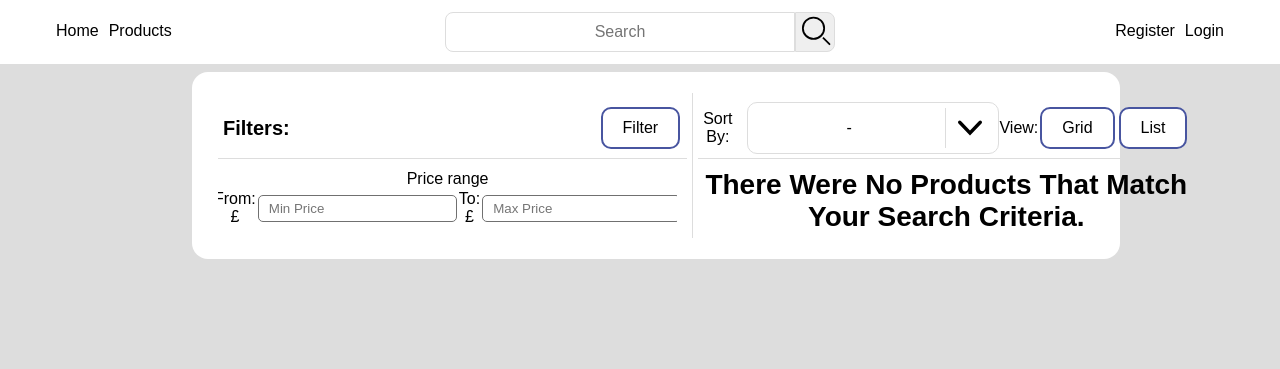
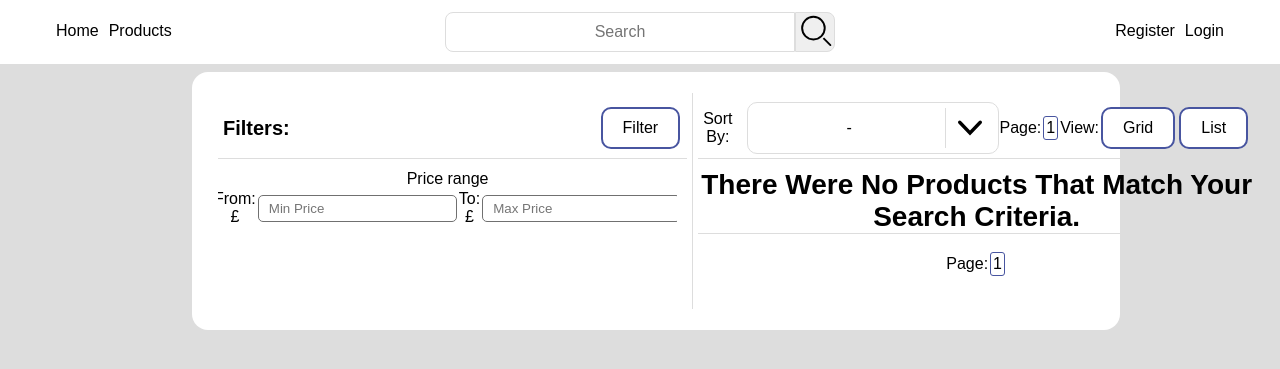
Before and after one commit to randomman552/CM1102-OnlineShop, a Flask app: template shop/templates/products/products.html in a window 1280 px wide. Shown: the top 369 px of the page. Run offline with Flask 2, Linux system fonts and the light colour scheme; the template is opened without the code that fills it, so the values that code supplies are empty.

Commit message:
Split products accross multiple pages

```diff
--- a/shop/static/styles/products.css
+++ b/shop/static/styles/products.css
@@ -37,6 +37,11 @@
 	align-items: center;
 	margin-bottom: 10px;
 	border-bottom: 1px solid var(--bg-color);
+}
+.container.controls.bottom {
+	border: none;
+	border-top: 1px solid var(--bg-color);
+	justify-content: center;
 }
 .container.controls > div {
 	align-items: inherit;
@@ -86,8 +91,7 @@ product:hover {
 	flex-direction: column-reverse;
 }
 /* These rules are used to change the look of the list mode */
-/* DO NOT USE THEM ANYWHERE ELSE */
-/* TODO: Could replace with better names with some edits to products.html */
+/* I would advise against using them anywhere else if you can avoid it */
 .info-container.grid.novis.reverse {
 	flex-basis: 30%;
 }
--- a/shop/static/styles/styles.css
+++ b/shop/static/styles/styles.css
@@ -1,3 +1,5 @@
+/* TODO: Add some other color modes? */
+/* TODO: Add media queries to change page layout with lower res (less than 1080px accross) screens */
 /* Root element for setting variables */
 :root {
 	font-size: 16px;
@@ -14,15 +16,6 @@ body {
 	background-color: var(--bg-color);
 	margin: 0;
 	padding: 0;
-}
-body::-webkit-scrollbar {
-	width: 10px;
-}
-body::-webkit-scrollbar-track {
-	background: var(--bg-color);
-}
-body::-webkit-scrollbar-thumb {
-	background: var(--fg-color);
 }
 
 /*Header attributes */
@@ -92,17 +85,18 @@ form.search button[type = "submit"] {
 	border-radius: 0.5rem 0 0 0.5rem;
 }
 form.search button[type = "submit"] {
+	cursor: pointer;
 	flex-basis: 2.5rem;
 	flex-shrink: 0;
 	border-radius: 0 0.5rem 0.5rem 0;
 }
+form.search button > img {
+	width: 90%;
+	height: 90%;
+}
 form.search input[type = "text"]:hover,
 form.search button[type = "submit"]:hover {
 	background: var(--button-hover);
-}
-form.search button > img {
-	width: 2rem;
-	height: 2rem;
 }
 
 /* Attributes for main section of the page */
@@ -369,13 +363,26 @@ div.dropdown-container {
 	height: 100%;
 	box-sizing: border-box;
 	border-radius: 0;
-	--button-border: var(--fg-color);
+	--border-color: var(--fg-color);
 	--button-hover-border: blue;
-	border-bottom: 2px solid var(--button-border);
+	border-bottom: 2px solid var(--border-color);
 }
 .button.bottom-only:hover {
 	background-color: initial;
 	border-bottom: 2px solid var(--button-hover-border);
+}
+/* Small button, intended for use in places like the page switcher */
+.button.small {
+	border: 1px solid var(--border-color);
+	padding: 2px;
+	border-radius: 3px;
+}
+/* For buttons containing images, the image will need to size itself */
+.button > img {
+	max-width: 100%;
+	max-height: 100%;
+	height: auto;
+	width: auto;
 }
 
 /* Heading styles */
--- a/shop/templates/products/macros.html
+++ b/shop/templates/products/macros.html
@@ -1,4 +1,4 @@
-{% macro rating(score, count) -%}
+{% macro rating(score, count=None) -%}
     {# Score should be the score to display, and count should be the number of reviews to display after #}
     <a href="#reviews" class="rating-container">
         {% for star_num in range(5) -%}
@@ -17,8 +17,43 @@
         {%- endfor %}
 
         {# Put the number of reviews after the stars if it has been set #}
-        {% if count -%}
+        {% if count != None -%}
             <div class="star number">{{ count }}</div>
         {%- endif %}
     </a>
 {%- endmacro %}
+
+{% macro page_slider(cur_page, max_page) -%}
+    {# Build a page slider #}
+    <form action="" method="get" style="display: flex; flex-direction: row; align-items: center;">
+        <label>Page: </label>
+        {# Create hidden fields for each of the args in the URL,
+            means they are not lost with the form submit #}
+        {% for arg in request.args -%}
+            {# Must ensure we dont copy the page variable again #}
+            {% if arg != "page" -%}
+                <input type="hidden" name="{{- arg -}}" value="{{- request.args[arg] -}}">
+            {%- endif %}
+        {%- endfor %}
+
+        {# Check if we need to have links to the previous pages #}
+        {% if cur_page > 1 -%}
+            {% if max_page > cur_page + 1 %}
+                <button class="button small" name="page" type="submit" value="1">{{- "..." -}}</button>
+            {%- endif %}
+            <button name="page" class="button small" type="submit" value="{{- cur_page - 1 -}}">{{- cur_page - 1 -}}</button>
+        {%- endif %}
+
+        <button name="page" class="button small" type="submit" value="{{- cur_page -}}">{{- cur_page -}}</button>
+
+        {# Check if we need to have links to the next pages #}
+        {% if max_page > cur_page %}
+            <button name="page" class="button small" type="submit" value="{{- cur_page + 1 -}}">{{- cur_page + 1 -}}</button>
+            {% if max_page > cur_page + 1 %}
+                <button name="page" class="button small" type="submit" value="{{- max_page -}}">{{- "..." -}}</button>
+            {% endif %}
+        {% endif %}
+    </form>
+{%- endmacro %}
+
+{# TODO: Move product representations in here, so they can be used on basket page #}
--- a/shop/templates/products/products.html
+++ b/shop/templates/products/products.html
@@ -1,5 +1,5 @@
 {% extends 'layout.html' %}
-{% from 'products/macros.html' import rating %}
+{% from 'products/macros.html' import rating, page_slider %}
 
 {% block head %}
     <title>Products</title>
@@ -105,6 +105,13 @@
                     </div>
                 </div>
                 <div>
+                    {% if "page" in request.args -%}
+                        {{ page_slider(request.args["page"] | int, max_page) }}
+                    {%- else -%}
+                        {{ page_slider(1, max_page) }}
+                    {%- endif %}
+                </div>
+                <div>
                     View:&#32;
                     <button
                     onclick="window.location = window.location.toString().replace('view=list', 'view=grid');"
@@ -164,6 +171,14 @@
             {% else %}
                 <h1 style="border: none;">There were no products that match your search criteria.</h1>
             {% endif %}
+
+            <div class="container controls bottom">
+                {% if "page" in request.args -%}
+                    {{ page_slider(request.args["page"] | int, max_page) }}
+                {%- else -%}
+                    {{ page_slider(1, max_page) }}
+                {%- endif %}
+            </div>
         </div>
     </div>
 {% endblock %}
```
Also changed, not shown: shop/routes.py (+49 -14 lines).
